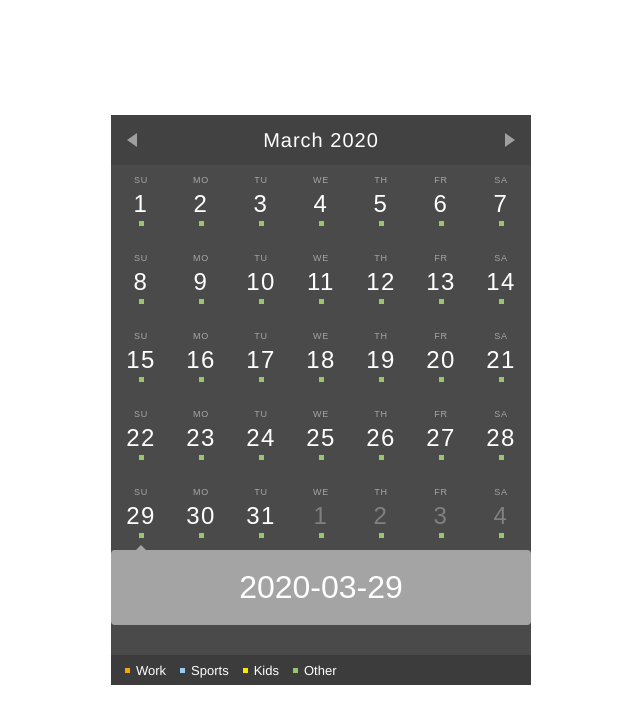
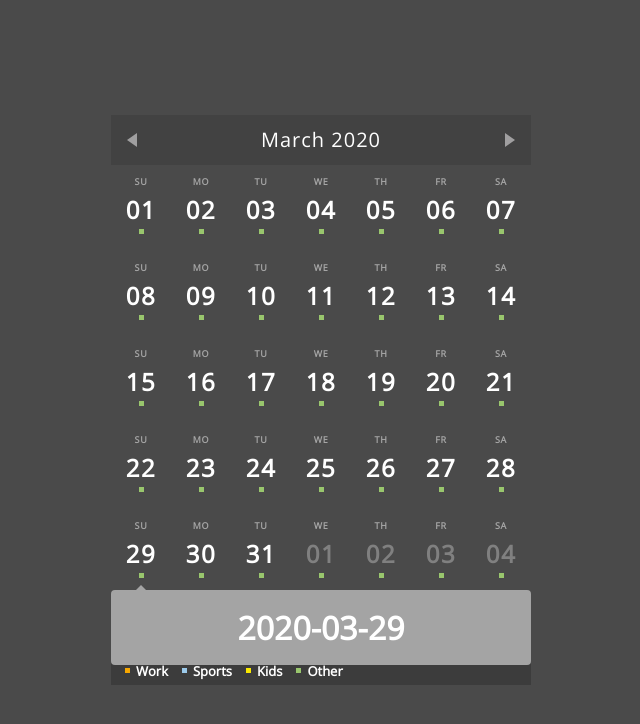
Before and after one commit to hansamlin/calendar, a React (Create React App) app: page / in a window 1280 px wide. Shown: the top 724 px of the page, without its empty margins (319-959 px from the left). Built offline with nearby package versions, Linux system fonts and the light colour scheme.

Commit message:
add google font & use a instead button & adjust font-weight

```diff
--- a/public/index.html
+++ b/public/index.html
@@ -25,6 +25,7 @@
       Learn how to configure a non-root public URL by running `npm run build`.
     -->
     <title>React App</title>
+    <link href="https://fonts.googleapis.com/css?family=Open+Sans&display=swap" rel="stylesheet">
   </head>
   <body>
     <noscript>You need to enable JavaScript to run this app.</noscript>
--- a/src/component/globalStyle.js
+++ b/src/component/globalStyle.js
@@ -9,9 +9,11 @@ const globalStyle = createGlobalStyle`
 }
 
 body {
-  font-family: 'HelveticaNeue-UltraLight', 'Helvetica Neue UltraLight', 'Helvetica Neue', Arial, Helvetica, sans-serif;
+  font-family: 'Open Sans', sans-serif;
   -webkit-font-smoothing: antialiased;
   -moz-osx-font-smoothing: grayscale;
+  background: #4a4a4a;
+  font-weight: 600;
 }
 
 #root {
--- a/src/component/month/day.js
+++ b/src/component/month/day.js
@@ -5,7 +5,8 @@ import { DateContext } from "../../store/dateContext";
 export default ({ item, index }) => {
   const { date, setDate } = useContext(DateContext);
 
-  const handleClick = () => {
+  const handleClick = (e) => {
+    e.preventDefault();
     setDate(item.date);
   };
 
@@ -20,9 +21,9 @@ export default ({ item, index }) => {
   }
 
   return (
-    <Container onClick={handleClick}>
+    <Container href="" onClick={handleClick}>
       <Name>{item.day}</Name>
-      <Number opacity={item.active ? 1 : 0.3}>{item.num}</Number>
+      <Number active={item.active ? 1 : 0.3}>{sprintf(item.num)}</Number>
       <Event>
         <DayEvent />
       </Event>
@@ -31,7 +32,11 @@ export default ({ item, index }) => {
   );
 };
 
-const Container = styled.button`
+const sprintf = (num) => {
+  return num < 10 ? `0${num}` : num;
+}
+
+const Container = styled.a`
   flex-basis: calc(100% / 7);
   text-align: center;
   border: 0;
@@ -43,6 +48,7 @@ const Container = styled.button`
   cursor: pointer;
   z-index: 100;
   position: relative;
+  text-decoration: none;
 `;
 
 const Name = styled.div`
@@ -56,7 +62,7 @@ const Name = styled.div`
 const Number = styled.div`
   font-size: 24px;
   letter-spacing: 1.5px;
-  color: rgba(255, 255, 255, ${props => props.opacity});
+  color: rgba(255, 255, 255, ${props => props.active});
 `;
 
 const Event = styled.div`
--- a/src/index.css
+++ /dev/null
@@ -1,13 +0,0 @@
-body {
-  margin: 0;
-  font-family: -apple-system, BlinkMacSystemFont, 'Segoe UI', 'Roboto', 'Oxygen',
-    'Ubuntu', 'Cantarell', 'Fira Sans', 'Droid Sans', 'Helvetica Neue',
-    sans-serif;
-  -webkit-font-smoothing: antialiased;
-  -moz-osx-font-smoothing: grayscale;
-}
-
-code {
-  font-family: source-code-pro, Menlo, Monaco, Consolas, 'Courier New',
-    monospace;
-}
```
